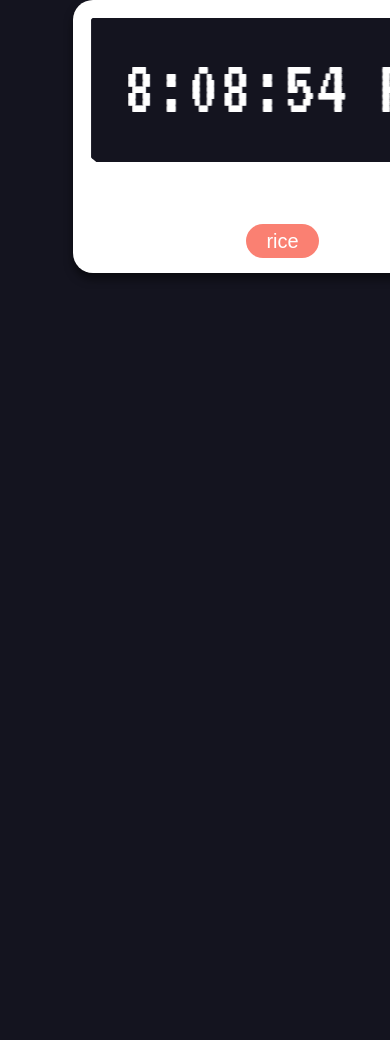
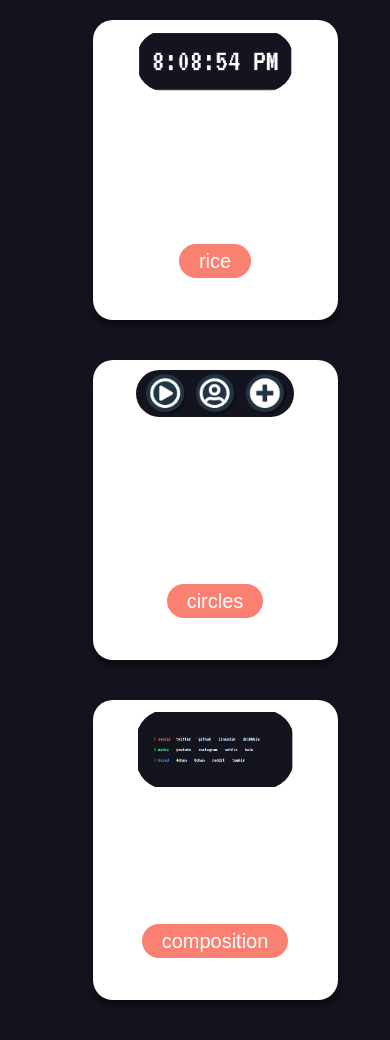
Before and after one commit to jmlattanzi/startpages, a PHP site: page /index.html in a window 390 px wide; the page is wider, and only the part inside the window is pictured. Shown: the part 145-1185 px from the top of that part. Before the commit the page ends 421 px from the top of that part, so only its background shows below. Run offline with PHP 8.4, Linux system fonts and the light colour scheme.

Commit message:
Added media queries to main index

```diff
--- a/main.scss
+++ b/main.scss
@@ -35,14 +35,25 @@ body {
     display: flex;
     flex-direction: row;
     justify-content: space-evenly;
+    align-items: center;
 
+    @media (max-width: 1200px) {
+        flex-wrap: wrap;
+    }
+
+    @media (max-width: 600px) {
+        flex-direction: column;
+    }
 
     &__project {
         background-color: $color-container;
         padding: 1rem;
         padding-bottom: 2rem;
+        margin: 2rem;
         border-radius: 2rem;
         box-shadow: 0 6px 8px rgba(#000, 0.5);
+        height: 30rem;
+        width: 100%;
 
         &:hover {
             box-shadow: 0 8px 10px rgba(#000, 0.8);
@@ -50,12 +61,16 @@ body {
 
         &--image {
             height: 20rem;
-            width: 40rem;
+            width: 100%;
             margin-bottom: 2rem;
 
             & > img {
                 width: 100%;
                 border-radius: 3rem;
+
+                @media (max-width: 600px) {
+                    width: 70%;
+                }
             }
         }
 
--- a/style.css
+++ b/style.css
@@ -23,22 +23,35 @@ body {
   width: 70%;
   display: flex;
   flex-direction: row;
-  justify-content: space-evenly; }
+  justify-content: space-evenly;
+  align-items: center; }
+  @media (max-width: 1200px) {
+    .container {
+      flex-wrap: wrap; } }
+  @media (max-width: 600px) {
+    .container {
+      flex-direction: column; } }
   .container__project {
     background-color: #fff;
     padding: 1rem;
     padding-bottom: 2rem;
+    margin: 2rem;
     border-radius: 2rem;
-    box-shadow: 0 6px 8px rgba(0, 0, 0, 0.5); }
+    box-shadow: 0 6px 8px rgba(0, 0, 0, 0.5);
+    height: 30rem;
+    width: 100%; }
     .container__project:hover {
       box-shadow: 0 8px 10px rgba(0, 0, 0, 0.8); }
     .container__project--image {
       height: 20rem;
-      width: 40rem;
+      width: 100%;
       margin-bottom: 2rem; }
       .container__project--image > img {
         width: 100%;
         border-radius: 3rem; }
+        @media (max-width: 600px) {
+          .container__project--image > img {
+            width: 70%; } }
     .container__project--button {
       text-decoration: none;
       color: #fff;
```
